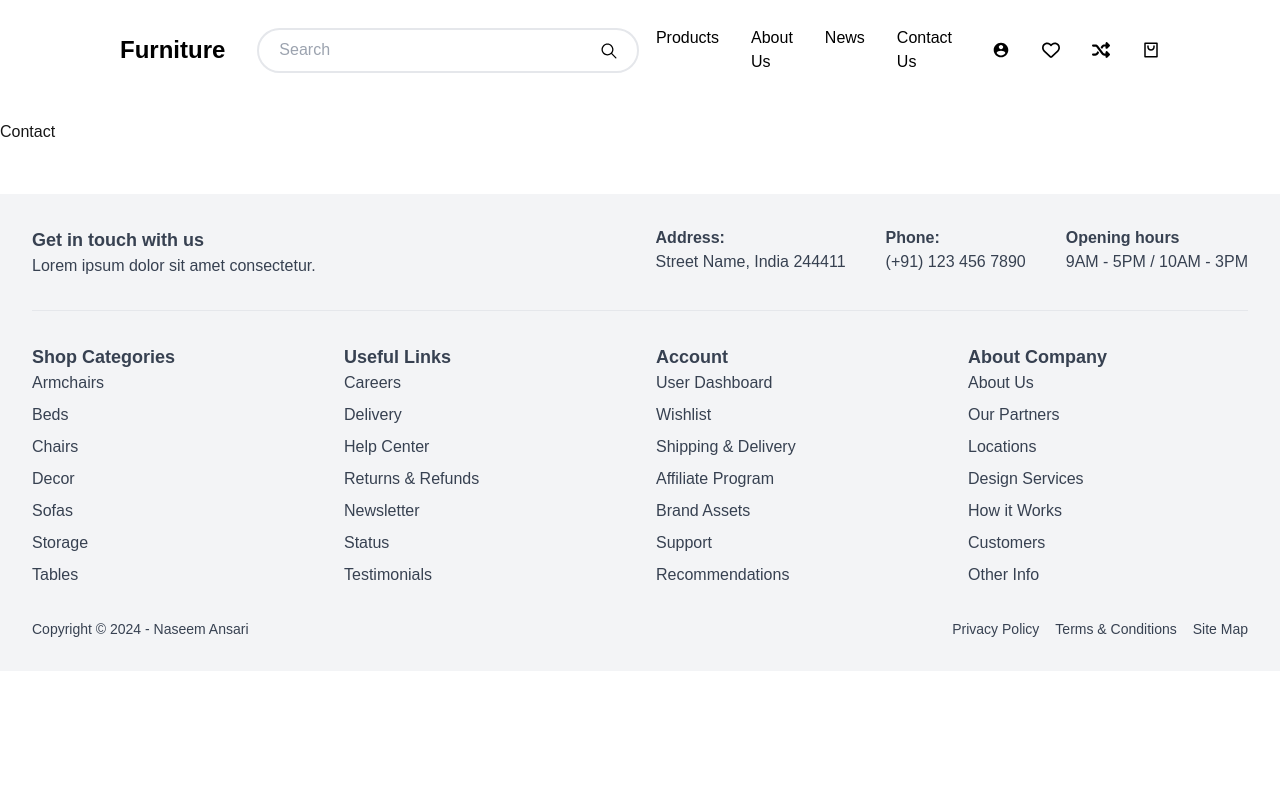
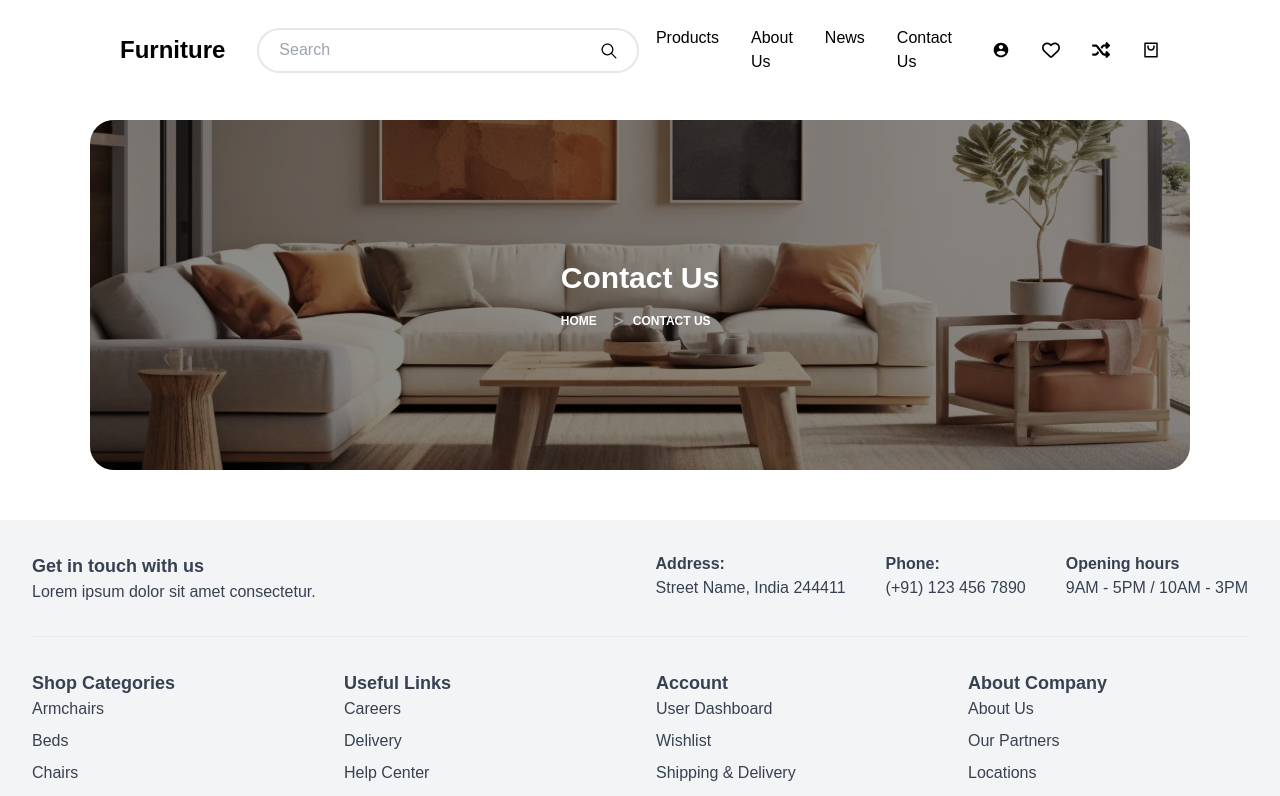
Before and after one commit to Gitnaseem745/furniture-e-commerce-store, a Next.js app: page /contact-us in a window 1280 px wide. Shown: the top 796 px of the page. Built offline with nearby package versions, Linux system fonts and the light colour scheme.

Commit message:
#pageIntro component created

```diff
--- a/app/(single-pages)/contact-us/page.tsx
+++ b/app/(single-pages)/contact-us/page.tsx
@@ -1,8 +1,11 @@
+import PageIntro from '@/components/PageIntro'
 import React from 'react'
 
 const Contact = () => {
   return (
-    <div>Contact</div>
+    <div className='px-[90px]'>
+        <PageIntro sectionName={'Contact Us'} sectionBgImage={'images/contactSectionBg.webp'}/>
+    </div>
   )
 }
 
--- a/components/BreadCrumb.tsx
+++ b/components/BreadCrumb.tsx
@@ -3,8 +3,10 @@
 import { usePathname, useSearchParams } from 'next/navigation'
 import Link from 'next/link'
 import { FaGreaterThan } from 'react-icons/fa6'
-
-export default function BreadCrumb() {
+interface BreadCrumbProps {
+    hoverColor?: string
+}
+const BreadCrumb: React.FC<BreadCrumbProps> = ({ hoverColor = '#274C4F' }) => {
   const pathname = usePathname();
   const searchParams = useSearchParams();
   const pathSegments = pathname.split('/').filter(Boolean);
@@ -13,7 +15,7 @@ export default function BreadCrumb() {
     <nav aria-label="breadcrumb" className="flex items-center space-x-2 text-[12px] font-semibold uppercase">
       <ol className="flex items-center space-x-2">
         <li>
-          <Link href="/" className="hover:underline hover:text-[#274C4F]">
+          <Link href="/" className={`hover:underline hover:text-[${hoverColor}]`}>
             Home
           </Link>
         </li>
@@ -25,7 +27,7 @@ export default function BreadCrumb() {
             <li key={href} className="flex items-center">
               <span className="px-2 text-gray-400"><FaGreaterThan /></span>
               {isLast ? (
-                <span className="text-gray-800">
+                <span className={`text-['#1F2937' || ${hoverColor}]`}>
                   {segment.replace(/-/g, ' ')}
                 </span>
               ) : (
@@ -38,10 +40,11 @@ export default function BreadCrumb() {
         })}
         {searchParams && searchParams.toString() && (
           <li className="flex items-center">
-            <span className="text-gray-800">{searchParams.toString()}</span>
+            <span className={`text-['#1F2937' || ${hoverColor}]`}>{searchParams.toString()}</span>
           </li>
         )}
       </ol>
     </nav>
   );
 }
+export default BreadCrumb;
--- /dev/null
+++ b/components/PageIntro.tsx
@@ -0,0 +1,27 @@
+'use client';
+
+import BreadCrumb from "./BreadCrumb";
+
+interface PageIntroProps {
+  sectionName: string;
+  sectionBgImage: string;
+}
+
+const PageIntro: React.FC<PageIntroProps> = ({ sectionBgImage, sectionName }) => {
+  return (
+    <div
+      className={`w-full min-h-[350px] relative rounded-3xl overflow-hidden bg-cover bg-center flex justify-center items-center flex-col text-white`}
+      style={{backgroundImage: `url(${sectionBgImage})`}}
+    >
+        <div className="w-full opacity-45 h-[350px] bg-black"></div>
+        <div className="absolute">
+            <h1 className="text-3xl font-semibold mb-4">
+                {sectionName}
+            </h1>
+            <BreadCrumb hoverColor={'white'}/>
+        </div>
+    </div>
+  );
+};
+
+export default PageIntro;
```
Also changed, not shown: public/images/contactSectionBg.webp (added).
